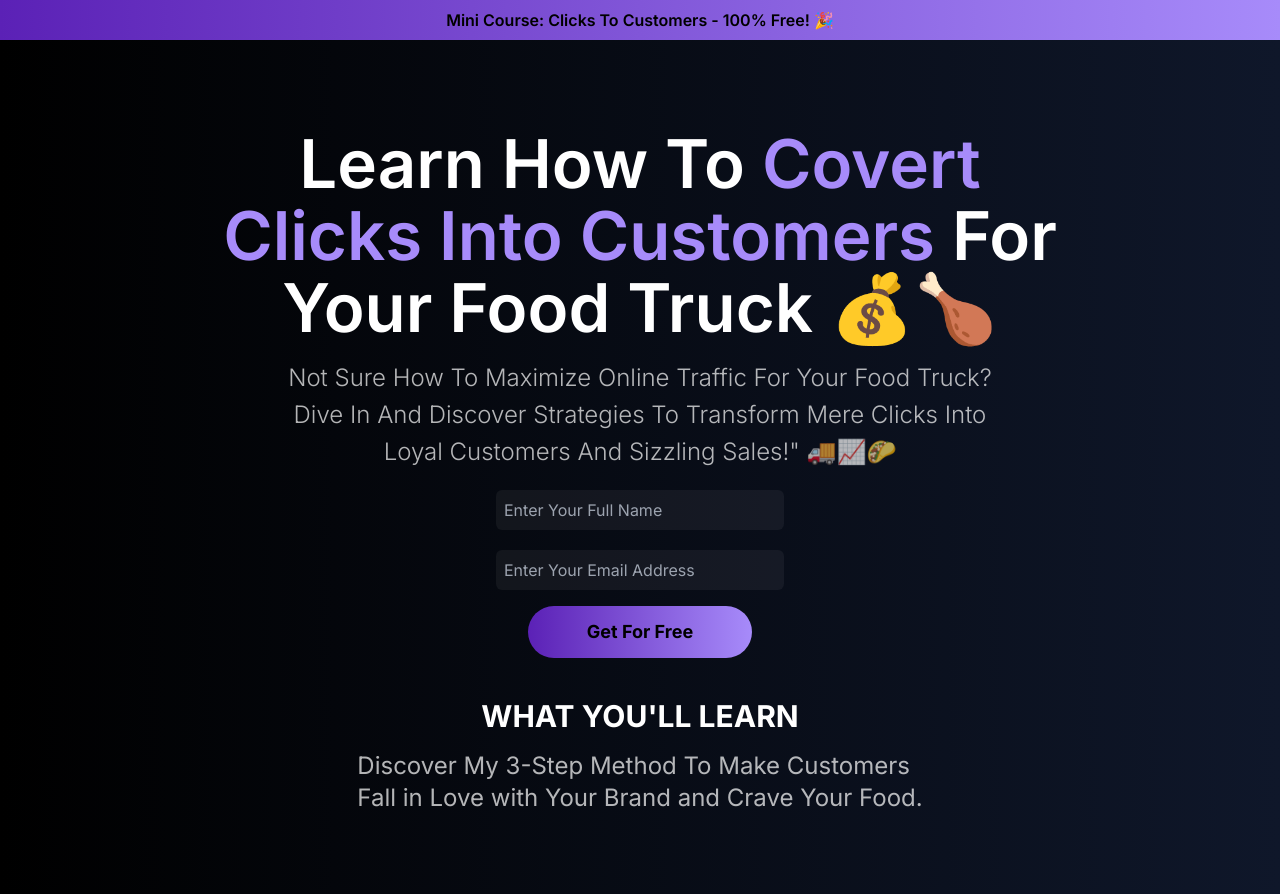
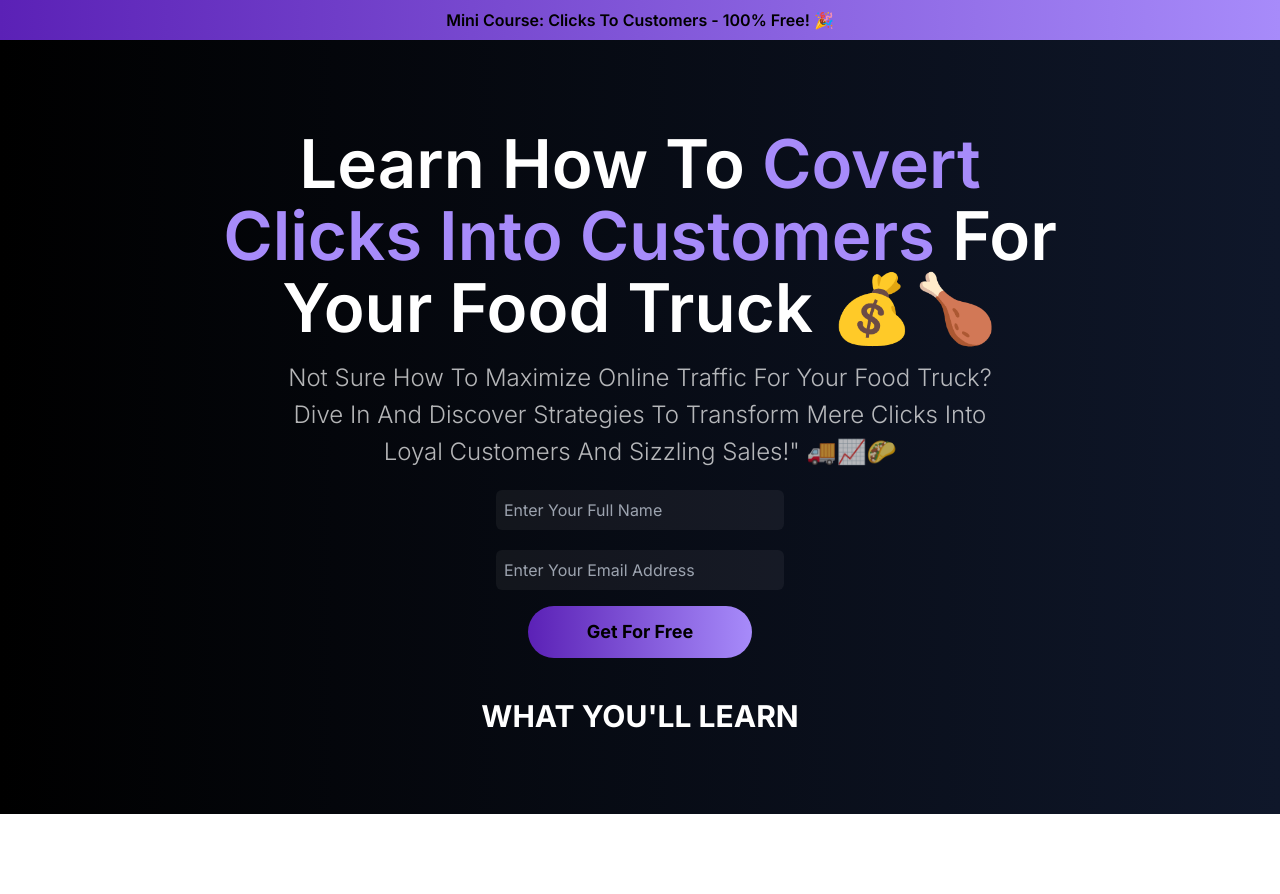
Before and after one commit to dashincodes/masterclass2, a Next.js app: page /minicourse in a window 1280 px wide. After the commit the page ends 814 px from the top, so only its background shows below. Built offline with nearby package versions, Linux system fonts and the light colour scheme.

Commit message:
removed what you'll learn

```diff
--- a/app/minicourse/page.js
+++ b/app/minicourse/page.js
@@ -101,14 +101,6 @@ function Page() {
           what you'll learn
         </h2>
       </div>
-      <div>
-        <div className="mt-4">
-          <h3 className="text-white md:text-2xl text-lg opacity-70 ">
-            Discover My 3-Step Method To Make Customers <br /> Fall in Love with
-            Your Brand and Crave Your Food.
-          </h3>
-        </div>
-      </div>
     </div>
   );
 }
```
